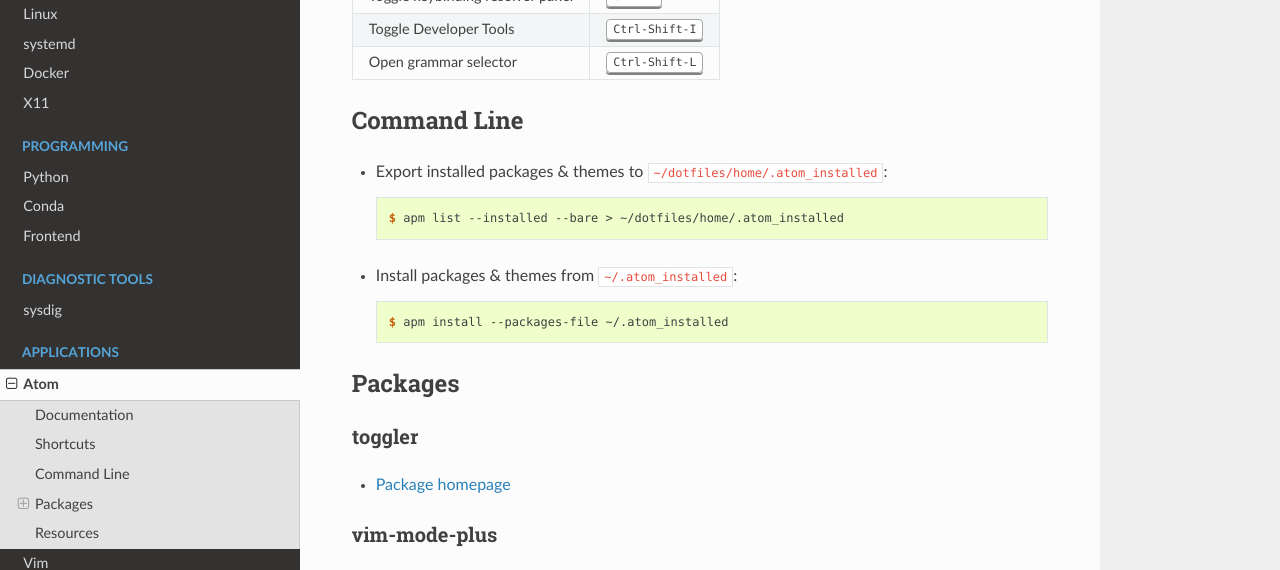
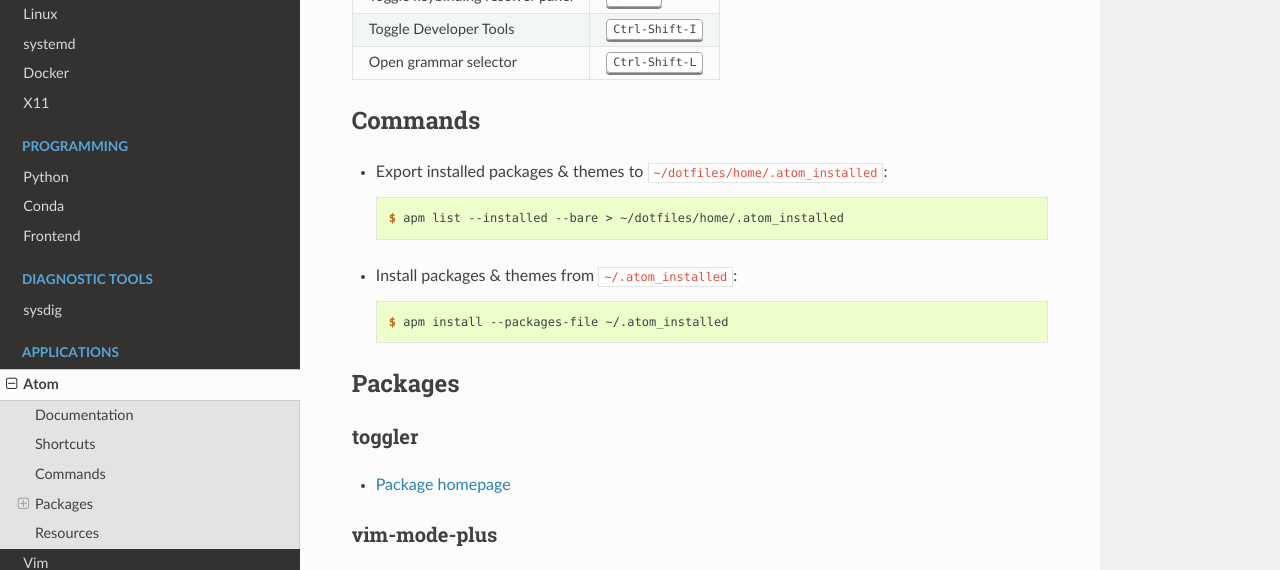
Before and after one commit to heterotopian/technotes, a Sphinx documentation site: the page built from source/atom.rst, in a window 1280 px wide and 900 px high, scrolled down 496 px. Shown: the part 156-726 px from the top of the window. Built offline with Sphinx 7.4.7 and the Read the Docs theme 2.0.0, drawn with Linux system fonts in a browser that asks for light colours.

Commit message:
Minor changes

```diff
--- a/source/atom.rst
+++ b/source/atom.rst
@@ -58,8 +58,8 @@
 
 
 
-Command Line
-============
+Commands
+========
 
 - Export installed packages & themes to ``~/dotfiles/home/.atom_installed``::
 
```
